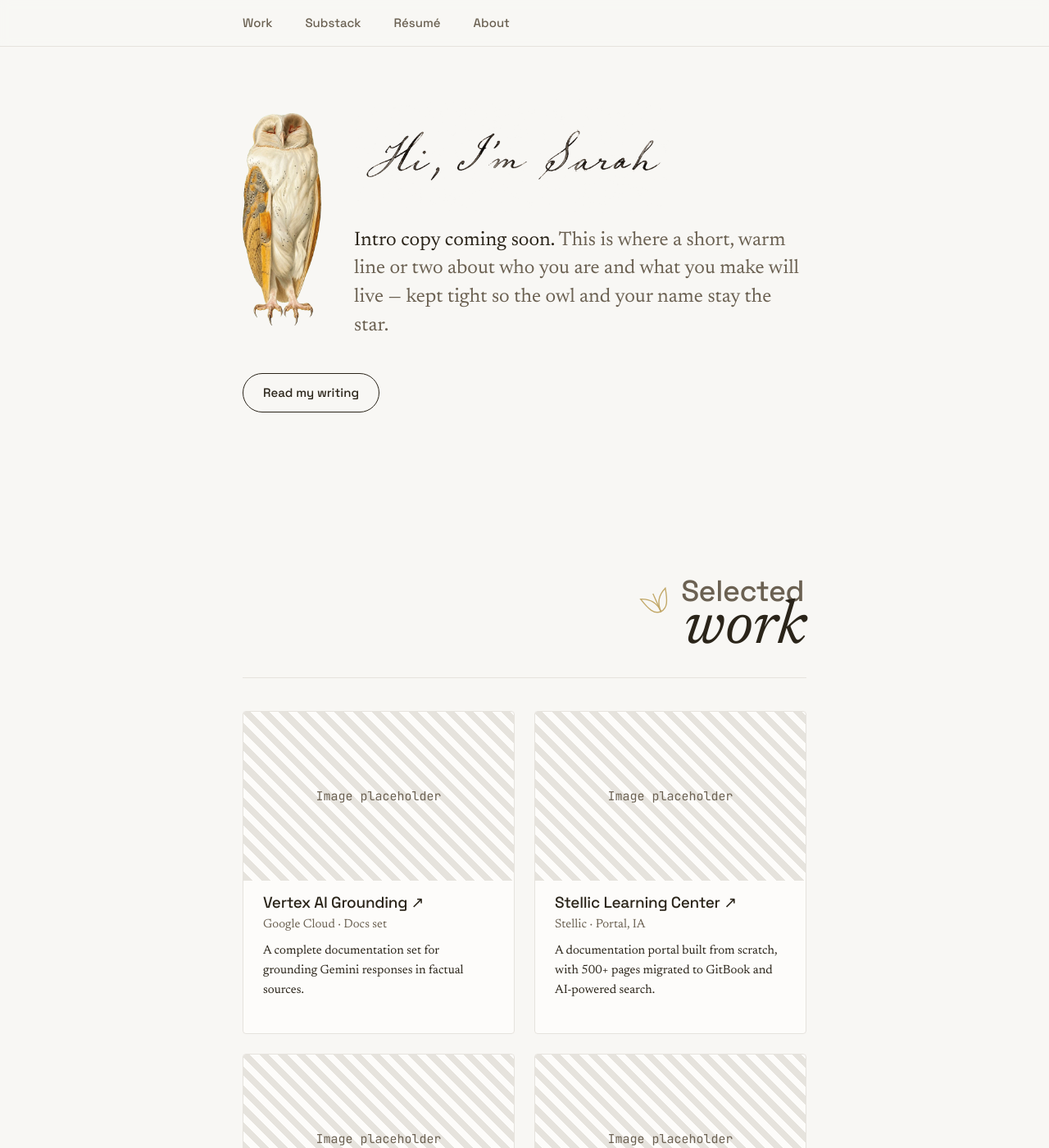
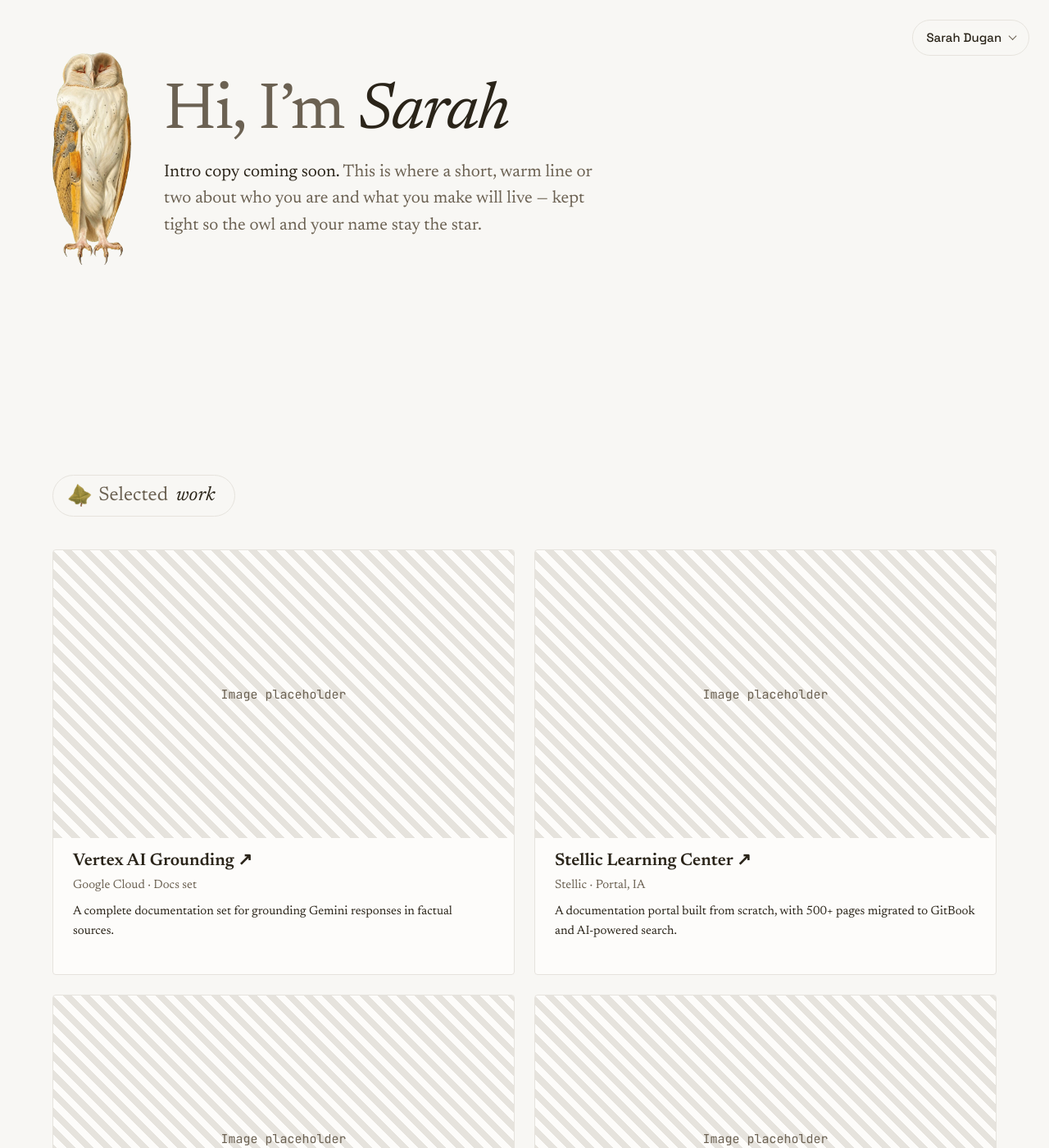
Before and after one commit to scrivera-dugan/site, a Jekyll site: the page built from index.md, in a window 1280 px wide and 1400 px high. Shown: the whole window at 82% size. Built offline with Jekyll 4.4.1, drawn with Linux system fonts in a browser that asks for light colours.

Commit message:
Widen the layout, replace the nav with a section menu, rework section headers
Layout
- The content column is fluid instead of fixed at 46rem, capped at 76rem,
  so it grows with the window the way the reference layout does.
- Running prose is held to 34rem (544px). The column being wide does not
  mean paragraphs should be; lists and the work grid still span it.
- Section separation goes from 96px to 152px.
- The footer was still on the old 46rem grid and stepped inward at the
  bottom of the page. It now shares the column with everything else.

Navigation
- The sticky nav bar is replaced by a pill fixed to the top right that
  names the section you are reading and opens into the section list.
  Closes on select, on Escape and on a click outside.

Type
- Headings take the body serif; Space Grotesk is now reserved for
  interface (the pill, buttons, form labels) and JetBrains Mono for
  metadata. Previously the serif section titles sat above sans subheads
  above serif body, which read as a leftover rather than a decision.
- One size for the paragraph that introduces a section: hero, newsletter
  and resume summary were 24/21/19px doing the same job, now all 21px.

Hero
- The name is live text in Newsreader, roman then italic, instead of a
  640x231 PNG. The h1 had no text content, the image could not scale past
  its resolution, and 55% of its height was padding baked into the file.
- The call to action is removed; the corner menu covers that route.

Section headers
- Each section is marked by a left-aligned pill holding the ivy leaf and
  the section name, replacing the right-aligned display lockup.
- The leaf is the ivy from the favicon, built from the 1254x1254 original
  as WebP with a PNG fallback.

Co-Authored-By: Claude Opus 5 <noreply@anthropic.com>

```diff
--- a/_includes/section-head.html
+++ b/_includes/section-head.html
@@ -1,20 +1,16 @@
 {%- comment -%}
-Section header lockup: a quiet first line, an expressive italic second line,
-and the ivy sprig. This is the wayfinding device for the homepage.
-  include.label  - first line, e.g. "Selected"
-  include.title  - second line, e.g. "work"
+Section separator: a left-aligned pill holding the ivy and the section name,
+roman then italic.
+  include.label  - first words, e.g. "Where I've"
+  include.title  - the italic word(s), e.g. "been"
   include.id     - id for aria-labelledby
 {%- endcomment -%}
 <header class="section-head">
-    <div class="sh-lockup">
-        <svg class="sprig" viewBox="0 0 48 48" fill="none" stroke="currentColor" stroke-width="1.5" aria-hidden="true">
-            <path d="M24 44c0-14 8-22 18-26-4 16-8 26-18 26Z"/>
-            <path d="M24 44c0-14-8-22-18-26 4 16 8 26 18 26Z"/>
-            <path d="M24 44V18"/>
-        </svg>
-        <h2 id="{{ include.id }}">
-            <span class="sh-label">{{ include.label }}</span>
-            <span class="sh-title">{{ include.title }}</span>
-        </h2>
-    </div>
+    <h2 id="{{ include.id }}" class="sh-pill">
+        <picture>
+            <source srcset="{{ '/images/ivy.webp' | relative_url }}" type="image/webp">
+            <img class="sprig" src="{{ '/images/ivy.png' | relative_url }}" alt="" aria-hidden="true" width="144" height="145">
+        </picture>
+        <span class="sh-label">{{ include.label }}</span> <span class="sh-title">{{ include.title }}</span>
+    </h2>
 </header>
--- a/_layouts/default.html
+++ b/_layouts/default.html
@@ -44,11 +44,22 @@
     <a class="skip-link" href="#content">Skip to content</a>
 
     {% if page.url == '/' %}
-    <nav class="top-nav" aria-label="Sections">
-        <a href="#work">Work</a>
-        <a href="#substack">Substack</a>
-        <a href="#resume">Résumé</a>
-        <a href="#about">About</a>
+    <!-- Persistent section marker. The label tracks the section you are in;
+         clicking it opens the list. Section names here should match the
+         headers set in index.md. -->
+    <nav class="section-menu" aria-label="Sections">
+        <details>
+            <summary>
+                <span class="sm-current" data-section-label>Sarah Dugan</span>
+                <span class="sm-caret" aria-hidden="true"></span>
+            </summary>
+            <ul>
+                <li><a href="#work">Selected work</a></li>
+                <li><a href="#substack">Write this down</a></li>
+                <li><a href="#resume">Where I've been</a></li>
+                <li><a href="#about">A little about me</a></li>
+            </ul>
+        </details>
     </nav>
 
     <header class="hero">
@@ -58,14 +69,10 @@
                 <img class="hero-icon" src="{{ '/images/owl.png' | relative_url }}" alt="" aria-hidden="true" width="300" height="810">
             </picture>
             <div class="hero-text">
-                <h1><picture>
-                    <source srcset="{{ '/images/hi-im-sarah-light.png' | relative_url }}" media="(prefers-color-scheme: dark)">
-                    <img src="{{ '/images/hi-im-sarah.png' | relative_url }}" alt="Hi, I'm Sarah" width="640" height="231">
-                </picture></h1>
+                <h1 class="hero-title">Hi, I&rsquo;m <em>Sarah</em></h1>
                 <p class="sub"><span class="lead-in">Intro copy coming soon.</span> This is where a short, warm line or two about who you are and what you make will live — kept tight so the owl and your name stay the star.</p>
             </div>
         </div>
-        <a class="button button-pill" href="#substack">Read my writing</a>
     </header>
     {% else %}
     <header class="page-bar">
--- a/styles.css
+++ b/styles.css
@@ -28,6 +28,7 @@
     /* Five sizes on a 1.25 scale */
     --size-15: 0.9375rem;
     --size-19: 1.1875rem;
+    --size-21: 1.3125rem;
     --size-24: 1.5rem;
     --size-30: 1.875rem;
     --size-58: 3.625rem;
@@ -38,8 +39,12 @@
     --space-lg: 2.5rem;
     --space-xl: 4rem;
     --space-xxl: 6rem;
+    --space-section: 9.5rem;
 
-    --measure: 34rem;                 /* one column for everything: ~66 characters of body text */
+    --measure: 34rem;
+    --measure-prose: 34rem;
+    --content-max: 76rem;
+    --gutter: 4rem;                 /* one column for everything: ~66 characters of body text */
     --radius: 4px;
 }
 
@@ -64,8 +69,8 @@
    ======================================== */
 
 html {
-    /* the sticky nav is 57px; keep anchored section headers clear of it */
-    scroll-padding-top: 6rem;
+    /* a little breathing room above an anchored section header */
+    scroll-padding-top: 3rem;
 }
 
 *, *::before, *::after {
@@ -106,11 +111,14 @@ img {
    Typography
    ======================================== */
 
+/* Headings are content, so they take the serif. Space Grotesk is reserved
+   for interface: the corner pill, buttons and form labels. JetBrains Mono
+   is reserved for metadata: small labels, dates, the colophon. */
 h1, h2, h3, h4, h5, h6 {
-    font-family: var(--font-display);
-    font-weight: 500;
-    line-height: 1.15;
-    letter-spacing: -0.015em;
+    font-family: var(--font-body);
+    font-weight: 600;
+    line-height: 1.2;
+    letter-spacing: 0;
     color: var(--color-text);
     margin-bottom: var(--space-sm);
 }
@@ -217,9 +225,11 @@ pre code {
 }
 
 .site {
-    max-width: 46rem;
-    margin: 0 auto;
-    padding: 0 var(--space-md);
+    /* Fluid, so the column grows with the window instead of sitting at a
+       fixed width, then caps before lines get unreadably long. */
+    width: min(100% - 2 * var(--gutter), var(--content-max));
+    margin-inline: auto;
+    padding: 0;
 }
 
 .content {
@@ -235,36 +245,109 @@ pre code {
    Top nav (sticky, anchors into the page)
    ======================================== */
 
-.top-nav {
-    position: sticky;
-    top: 0;
-    z-index: 40;
-    display: flex;
-    justify-content: flex-start;
-    gap: var(--space-lg);
-    /* The bar itself spans the window; the padding pushes its links onto the
-       same left edge as the content column below. */
-    padding: var(--space-sm) var(--space-md);
-    padding-left: max(var(--space-md), calc((100% - 46rem) / 2 + var(--space-md)));
-    padding-right: max(var(--space-md), calc((100% - 46rem) / 2 + var(--space-md)));
-    background: color-mix(in srgb, var(--color-bg) 88%, transparent);
-    backdrop-filter: blur(6px);
-    border-bottom: 1px solid var(--color-border);
+/* ========================================
+   Section menu
+   A pill fixed to the top right. It names the section you are currently
+   reading, and opens into the full list when clicked.
+   ======================================== */
+
+.section-menu {
+    position: fixed;
+    top: var(--space-md);
+    right: var(--space-md);
+    z-index: 50;
     font-family: var(--font-display);
     font-weight: 500;
     font-size: var(--size-15);
 }
 
-.top-nav a {
-    color: var(--color-text-secondary);
-    text-decoration: none;
+.section-menu details > summary {
+    list-style: none;
+    cursor: pointer;
+    display: flex;
+    align-items: center;
+    gap: 0.6rem;
+    padding: 0.55rem 1rem;
+    border: 1px solid var(--color-border);
+    border-radius: 999px;
+    background: color-mix(in srgb, var(--color-bg) 88%, transparent);
+    backdrop-filter: blur(8px);
+    color: var(--color-text);
+    white-space: nowrap;
 }
 
-.top-nav a:hover {
-    color: var(--color-accent);
+.section-menu details > summary::-webkit-details-marker {
+    display: none;
 }
 
-/* Minimal header for any page other than the homepage */
+.section-menu details > summary:hover {
+    border-color: var(--color-text-secondary);
+}
+
+.section-menu details > summary:focus-visible {
+    outline: 2px solid var(--color-accent);
+    outline-offset: 2px;
+}
+
+.sm-caret {
+    width: 0.45rem;
+    height: 0.45rem;
+    border-right: 1.5px solid var(--color-text-secondary);
+    border-bottom: 1.5px solid var(--color-text-secondary);
+    transform: rotate(45deg) translate(-1px, -1px);
+    transition: transform 0.2s ease;
+    flex: none;
+}
+
+.section-menu details[open] .sm-caret {
+    transform: rotate(-135deg) translate(-2px, -2px);
+}
+
+.section-menu ul {
+    position: absolute;
+    top: calc(100% + 0.4rem);
+    right: 0;
+    min-width: 100%;
+    margin: 0;
+    padding: 0.35rem;
+    list-style: none;
+    border: 1px solid var(--color-border);
+    border-radius: var(--radius);
+    background: var(--color-bg-alt);
+    box-shadow: 0 8px 24px rgba(0, 0, 0, 0.09);
+}
+
+.section-menu li {
+    margin: 0;
+}
+
+.section-menu ul a {
+    display: block;
+    padding: 0.5rem 0.75rem;
+    border-radius: var(--radius);
+    color: var(--color-text);
+    text-decoration: none;
+    white-space: nowrap;
+}
+
+.section-menu ul a:hover,
+.section-menu ul a:focus-visible {
+    background: var(--color-bg);
+    color: var(--color-rubric);
+}
+
+@media (max-width: 40rem) {
+    .section-menu {
+        top: var(--space-sm);
+        right: var(--space-sm);
+        font-size: 0.8125rem;
+    }
+
+    .section-menu details > summary {
+        padding: 0.45rem 0.8rem;
+    }
+}
+
 .page-bar {
     max-width: 46rem;
     margin: 0 auto;
@@ -288,9 +371,9 @@ pre code {
    ======================================== */
 
 .hero {
-    max-width: 46rem;
-    margin: 0 auto;
-    padding: var(--space-xl) var(--space-md) var(--space-lg);
+    width: min(100% - 2 * var(--gutter), var(--content-max));
+    margin-inline: auto;
+    padding: var(--space-xl) 0 var(--space-lg);
     text-align: left;
 }
 
@@ -339,26 +422,28 @@ pre code {
     80% { transform: rotate(0.3deg); }
 }
 
-.hero h1 {
+/* The name is set in the same serif as the section titles, roman for the
+   greeting and italic for the name, so the hero and the section headers
+   speak with one voice. */
+.hero-title {
     margin: 0;
     min-width: 0;
-    line-height: 0;
+    font-family: var(--font-body);
+    font-weight: 400;
+    font-size: clamp(2.5rem, 8vw, 5rem);
+    line-height: 1.05;
+    letter-spacing: -0.02em;
+    color: var(--color-text-secondary);
 }
 
-.hero h1 img {
-    display: block;
-    width: 100%;
-    max-width: 24rem;
-    height: auto;
-    margin: 0;
+.hero-title em {
+    font-style: italic;
+    color: var(--color-text);
 }
 
 .hero .sub {
     color: var(--color-text-secondary);
-    max-width: var(--measure);
     margin: 0;
-    font-size: var(--size-24);
-    line-height: 1.45;
 }
 
 /* The opening sentence carries the weight; the rest settles back. */
@@ -367,6 +452,11 @@ pre code {
 }
 
 @media (max-width: 40rem) {
+    :root {
+        --gutter: 1.5rem;
+        --space-section: 5rem;
+    }
+
     .hero-lockup {
         gap: var(--space-md);
     }
@@ -377,7 +467,9 @@ pre code {
         width: 4.5rem;
     }
 
-    .hero .sub {
+    .hero .sub,
+    .newsletter > p,
+    .resume .summary {
         font-size: var(--size-19);
     }
 }
@@ -387,9 +479,9 @@ pre code {
    ======================================== */
 
 .site-footer {
-    max-width: 46rem;
-    margin: 0 auto;
-    padding: 0 var(--space-md) var(--space-xl);
+    width: min(100% - 2 * var(--gutter), var(--content-max));
+    margin-inline: auto;
+    padding: 0 0 var(--space-xl);
 }
 
 .elsewhere {
@@ -426,7 +518,7 @@ pre code {
 }
 
 .block {
-    margin-top: var(--space-xxl);
+    margin-top: var(--space-section);
 }
 
 /* The reveal only applies when JS can undo it, so the page is never
@@ -448,16 +540,18 @@ pre code {
     gap: 0.5rem;
 }
 
-.leaf-icon {
-    width: 16px;
-    height: 16px;
-    color: var(--color-thread);
-    flex: none;
+/* Lists, grids and section headers use the full column; paragraphs of
+   running text do not, or the lines get too long to track. */
+.block > p,
+.block > ul:not([class]),
+.block > ol:not([class]) {
+    max-width: var(--measure-prose);
 }
 
+/* Quiet metadata label, a clear step below the section pill. */
 .sub-label {
     margin-top: var(--space-xl);
-    margin-bottom: var(--space-xs);
+    margin-bottom: var(--space-sm);
     font-family: var(--font-mono);
     font-size: 0.8125rem;
     font-weight: 500;
@@ -497,7 +591,8 @@ pre code {
 
 .work-card h3 {
     margin: 0 0 4px;
-    font-size: var(--size-19);
+    font-size: var(--size-21);
+    font-weight: 600;
 }
 
 .work-card h3 a {
@@ -551,9 +646,13 @@ pre code {
 }
 
 /* Newsletter */
-.newsletter > p {
-    font-size: 1.3125rem;
-    line-height: 1.6;
+/* Section lead: the paragraph directly under a section header. */
+.newsletter > p,
+.resume .summary,
+.hero .sub {
+    font-size: var(--size-21);
+    line-height: 1.55;
+    max-width: var(--measure-prose);
 }
 
 .newsletter .writing {
@@ -627,22 +726,6 @@ pre code {
     font-weight: 500;
     font-size: var(--size-15);
     text-decoration: none;
-}
-
-/* Outline pill, for a quiet call to action next to body copy */
-.button-pill {
-    background: transparent;
-    color: var(--color-text);
-    border: 1px solid var(--color-text);
-    border-radius: 999px;
-    padding: 0.7rem 1.5rem;
-    margin-top: var(--space-lg);
-}
-
-.button-pill:hover {
-    background: var(--color-text);
-    color: var(--color-bg);
-    border-color: var(--color-text);
 }
 
 .button:hover {
@@ -834,69 +917,66 @@ pre code {
    ======================================== */
 
 .section-head {
-    position: relative;
     margin-bottom: var(--space-lg);
-    padding-bottom: var(--space-md);
-    border-bottom: 1px solid var(--color-border);
-    text-align: right;
+    text-align: left;
 }
 
-.section-head h2 {
+/* The section name sits in a left-aligned pill, with the ivy inside it. */
+.sh-pill {
+    display: inline-flex;
+    align-items: center;
+    gap: 0.6rem;
     margin: 0;
-    display: flex;
-    flex-direction: column;
-    align-items: flex-end;
-    line-height: 1;
-    letter-spacing: -0.02em;
+    padding: 0.625rem 1.5rem 0.625rem 1.1rem;
+    border: 1px solid var(--color-border);
+    border-radius: 999px;
+    font-weight: 400;
+    line-height: 1.2;
+    letter-spacing: 0;
+    white-space: nowrap;
+}
+
+.sh-pill > picture {
+    display: block;
+    flex: none;
+    width: 28px;
+}
+
+.section-head .sprig {
+    display: block;
+    width: 100%;
+    height: auto;
+    transform: rotate(-10deg);
 }
 
 .sh-label {
-    font-family: var(--font-display);
-    font-weight: 500;
-    font-size: clamp(1.5rem, 4vw, 2.25rem);
+    font-family: var(--font-body);
+    font-weight: 400;
+    font-size: var(--size-24);
     color: var(--color-text-secondary);
-    padding-right: 0.08em;
 }
 
 .sh-title {
     font-family: var(--font-body);
     font-style: italic;
     font-weight: 400;
-    font-size: clamp(2.75rem, 9vw, 4.75rem);
+    font-size: var(--size-24);
     color: var(--color-text);
-    /* tuck the italic line up under the label, as a signature would sit */
-    margin-top: -0.12em;
-    line-height: 0.95;
 }
 
-/* The lockup shrinks to the width of its two lines, so the sprig can be
-   pinned just off its left shoulder instead of drifting to the page edge. */
-.sh-lockup {
-    position: relative;
-    display: inline-block;
-    text-align: right;
-}
+@media (max-width: 40rem) {
+    .sh-pill {
+        padding: 0.5rem 1.1rem 0.5rem 0.8rem;
+        white-space: normal;
+    }
 
-.section-head .sprig {
-    position: absolute;
-    right: 100%;
-    top: 0.2em;
-    width: 44px;
-    height: 44px;
-    margin-right: 0.65rem;
-    color: var(--color-thread);
-    transform: rotate(-24deg);
-}
+    .sh-pill > picture {
+        width: 22px;
+    }
 
-/* On narrow screens the sprig would crowd the type. Sit it above instead. */
-@media (max-width: 40rem) {
-    .section-head .sprig {
-        position: static;
-        display: block;
-        margin: 0 0 var(--space-xs) auto;
-        width: 32px;
-        height: 32px;
-        transform: rotate(-16deg);
+    .sh-label,
+    .sh-title {
+        font-size: var(--size-19);
     }
 }
 
@@ -1024,7 +1104,7 @@ a.index-row:hover .what {
         line-height: 1.45;
     }
 
-    .top-nav,
+    .section-menu,
     .hero,
     .site-footer,
     .skip-link,
@@ -1047,16 +1127,20 @@ a.index-row:hover .what {
 
     .section-head {
         text-align: left;
-        border-bottom: 1pt solid var(--color-border);
         margin-bottom: 10pt;
     }
 
-    .section-head .sprig {
-        display: none;
+    /* On paper the pill outline and the leaf are noise. */
+    .sh-pill {
+        display: block;
+        padding: 0;
+        border: none;
+        border-bottom: 1pt solid var(--color-border);
+        padding-bottom: 4pt;
     }
 
-    .section-head h2 {
-        display: block;
+    .sh-pill > picture {
+        display: none;
     }
 
     .sh-label {
@@ -1213,11 +1297,6 @@ main .photo-carousel-item img {
     .work-grid {
         grid-template-columns: 1fr;
     }
-
-    .top-nav {
-        gap: var(--space-sm);
-        font-size: var(--size-15);
-    }
 }
 
 @media (max-width: 700px) {
```
Also changed, not shown: other parts of _layouts/default.html (+45 -0 lines), images/ivy.png (added), images/ivy.webp (added).
